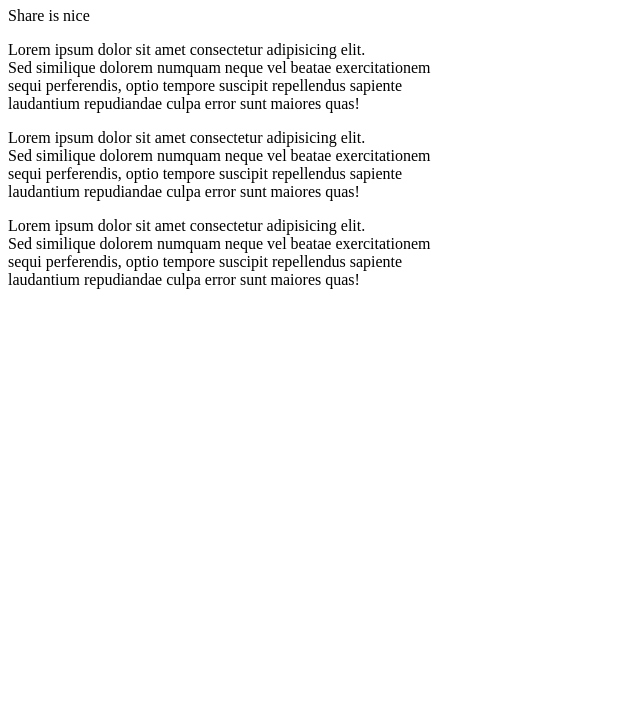
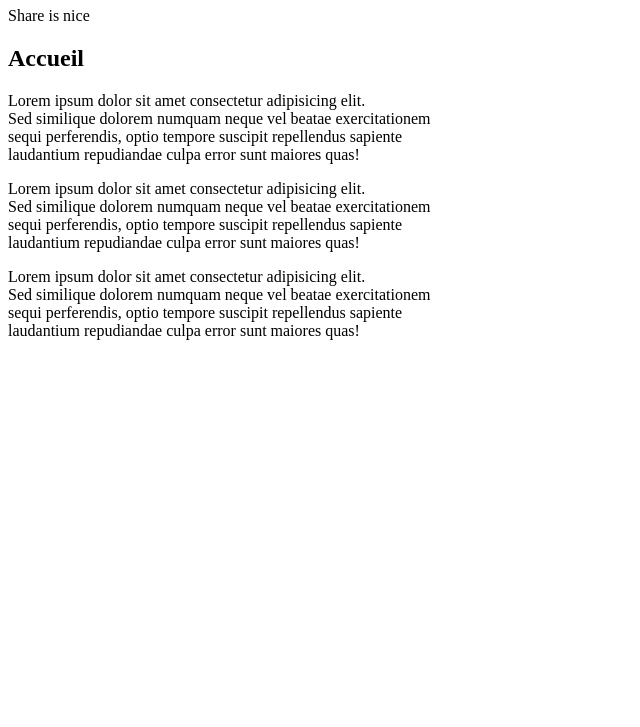
Before and after one commit to bibouechristian/tuto-blog-02, a plain HTML site: page index.html in a window 1280 px wide. Shown: the part 73-800 px from the top of the page, without its empty margins (0-640 px from the left). Drawn offline with Linux system fonts and the light colour scheme.

```diff
--- a/index.html
+++ b/index.html
@@ -8,6 +8,7 @@
 <body>
     <h1>Welcome at home</h1>
     <p>Share is nice</p>
+    <h2>Accueil</h2>
     <p>
        Lorem ipsum dolor sit amet consectetur adipisicing elit. <br>
        Sed similique dolorem numquam neque vel beatae exercitationem <br>
```
